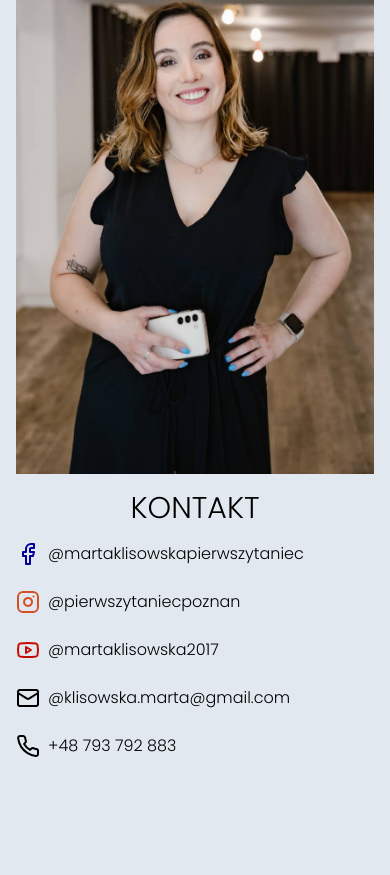
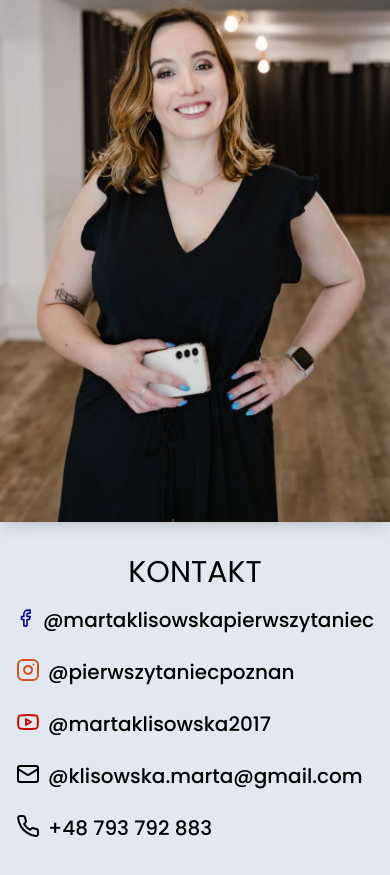
Before and after one commit to kainpets/marta_SPA, a Next.js app: page / in a window 390 px wide. Shown: the part 7195-8070 px from the top of the page. Before the commit the page ends 8017 px from the top, so only its background shows below. Built offline with nearby package versions, Linux system fonts and the light colour scheme.

Commit message:
kontakt mobile layout

```diff
--- a/src/app/layout.tsx
+++ b/src/app/layout.tsx
@@ -3,7 +3,7 @@ import { Poppins } from 'next/font/google'
 
 const poppins = Poppins({
   subsets: ['latin'],
-  weight: ["300", "700", "900"]
+  weight: ["300", "400", "500", "700", "900"]
 })
 
 export const metadata = {
--- a/src/app/page.tsx
+++ b/src/app/page.tsx
@@ -182,19 +182,19 @@ export default function Home() {
           </a>
         </div>
       {/* kontakt */}
-      <div className="flex gap-16 mx-auto mt-16 pb-16 px-4" >
-          <div>
+      <div className="sm:flex gap-16 mt-16 pb-16 sm:px-4" >
+          <div className='flex flex-col sm:flex-row-reverse'>
           <div >
             <Image
               src={martaKontakt}
               placeholder="blur"
               sizes='100vw'
               alt="Uśmiechnięta Marta czeka na kontakt"
-              className='object-scale-down sm:max-w-fit' />
+              className='z-[-1] object-cover h-full w-full sm:block sm:object-scale-down shadow-lg' />
           </div>
-          <div className='pt-4'>
+          <div className='pt-8 px-4 text-xl'>
             <h2 className="text-3xl text-center">KONTAKT</h2>
-            <ul className="mt-4 flex flex-col gap-6 md:text-xl">
+            <ul className="font-medium mt-4 flex flex-col gap-6 md:text-xl">
               <li className="flex flex-row gap-2">
                 <FacebookIcon color="#030099" />
                 <a href="https://www.facebook.com/martaklisowskapierwszytaniec" target="_blank">@martaklisowskapierwszytaniec</a>
```
